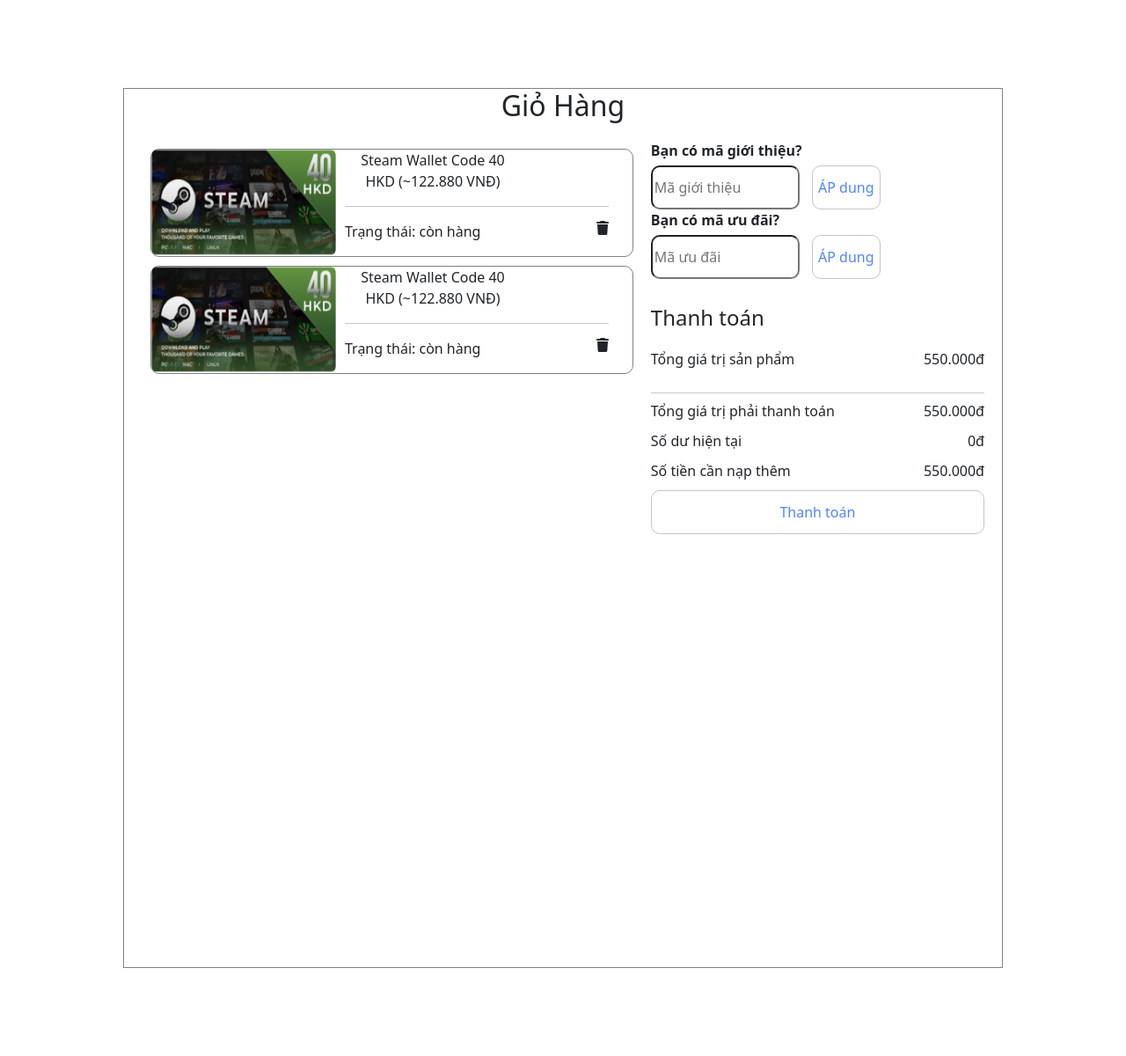
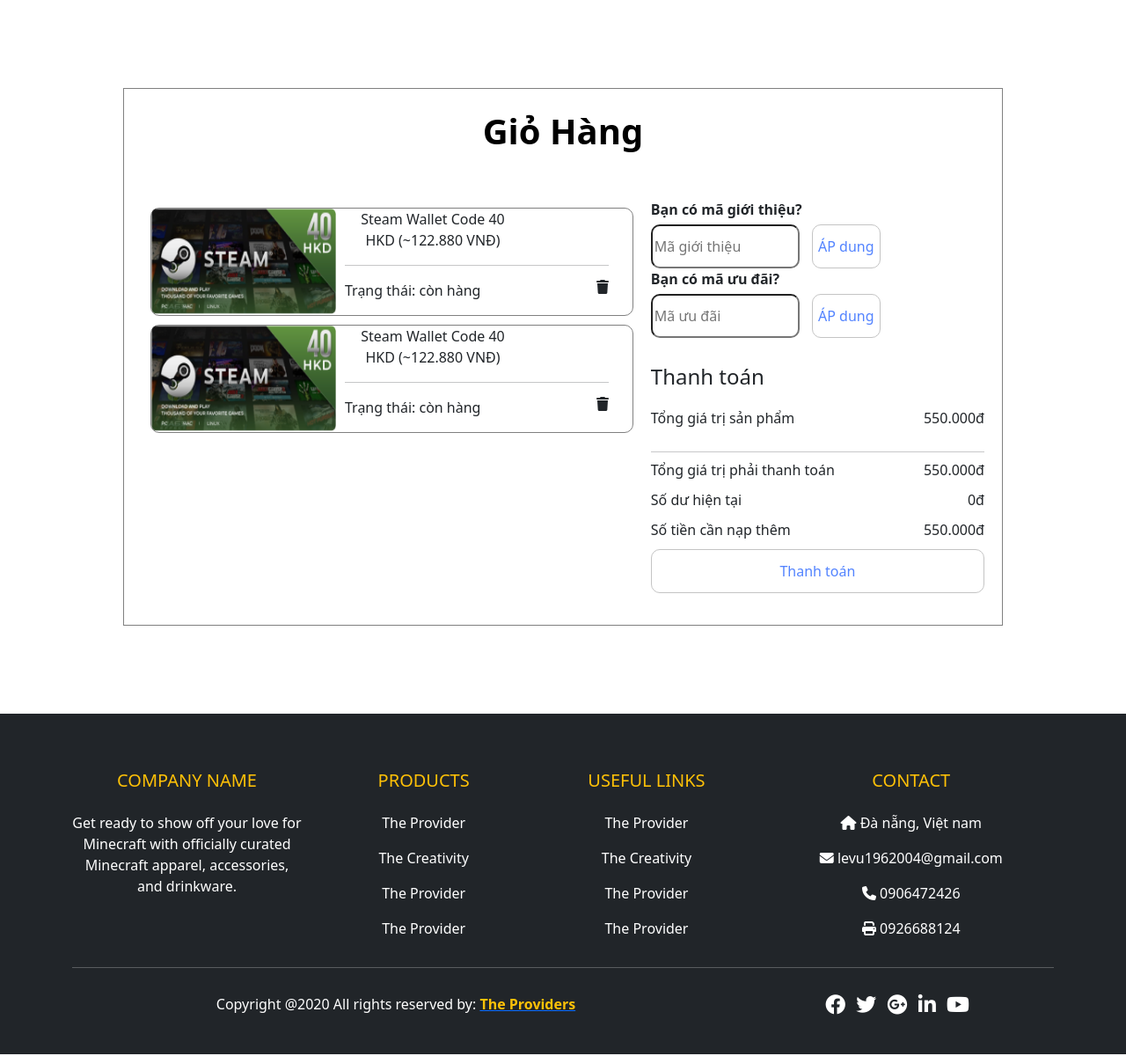
Before and after one commit to vutran22004023/webshopkey, a PHP site: page /cart.html in a window 1280 px wide. Shown: the part 184-1384 px from the top of the page at 88% size. Run offline with PHP 8.4, Linux system fonts and the light colour scheme.

Commit message:
update cart 2

```diff
--- a/cart.css
+++ b/cart.css
@@ -13,11 +13,20 @@
 
 .content-item {
     width: 1000px;
-    height: 1000px;
+    height: auto;
     background-color: #fff;
     text-align: center;
     margin: 100px 100px;
     border: 1px solid gray;
+}
+
+.content-item h2 {
+    color: #000;
+    font-size: 40px;
+    font-style: normal;
+    font-weight: 700;
+    line-height: normal;
+    margin: 20px 0 50px 0;
 }
 
 .item {
--- a/cart.html
+++ b/cart.html
@@ -126,5 +126,97 @@
                 </div>
             </div>
         </div>
+
+        <footer class="bg-dark text-white pt-5 pb-4">
+            <div class="container text-center text-md-left">
+                <div class="row text-center text-md-left">
+                    <div class="col-md-3 col-lg-3 col-xl-3 mx-auti mt-3">
+                        <h5 class="text-uppercase mb-4 font-weight-bold text-warning">Company Name</h5>
+                        <p>Get ready to show off your love for Minecraft with officially curated Minecraft apparel, accessories, and drinkware.</p>
+
+                    </div>
+                    <div class="col-md-2 col-lg-2 col-xl-2 mx-auto mt-3">
+                        <h5 class="text-uppercase mb-4 font-weight-bold text-warning"> Products </h5>
+                        <p>
+                            <a href="#" class="text-white" style="text-decoration: none;">The Provider</a>
+                        </p>
+                        <p>
+                            <a href="#" class="text-white" style="text-decoration: none;">The Creativity</a>
+                        </p>
+                        <p>
+                            <a href="#" class="text-white" style="text-decoration: none;">The Provider</a>
+                        </p>
+                        <p>
+                            <a href="#" class="text-white" style="text-decoration: none;">The Provider</a>
+                        </p>
+                    </div>
+
+                    <div class="col-md-3 col-lg-2 col-xl-2 mx-auto mt-3">
+                        <h5 class="text-uppercase mb-4 font-weight-bold text-warning">Useful links</h5>
+                        <p>
+                            <a href="#" class="text-white" style="text-decoration: none;">The Provider</a>
+                        </p>
+                        <p>
+                            <a href="#" class="text-white" style="text-decoration: none;">The Creativity</a>
+                        </p>
+                        <p>
+                            <a href="#" class="text-white" style="text-decoration: none;">The Provider</a>
+                        </p>
+                        <p>
+                            <a href="#" class="text-white" style="text-decoration: none;">The Provider</a>
+                        </p>
+                    </div>
+
+                    <div class="col-md-4 col-lg-3 col-x-3 mx-auto mt-3">
+                        <h5 class="text-uppercase mb-4 font-weight-bold text-warning">Contact</h5>
+                        <p>
+                            <i class="fas fa-home mr-3"></i> Đà nẵng, Việt nam
+                        </p>
+                        <p>
+                            <i class="fas fa-envelope mr-3"></i> levu1962004@gmail.com
+                        </p>
+                        <p>
+                            <i class="fas fa-phone mr-3"></i> 0906472426
+                        </p>
+                        <p>
+                            <i class="fas fa-print mr-3"></i> 0926688124
+                        </p>
+                    </div>
+                </div>
+                <hr class="mb-4">
+                <div class="row align-items-center">
+                    <div class="col-md-7 col-lg-8">
+                        <p>Copyright @2020 All rights reserved by:
+                            <a href="#">
+                                <strong class="text-warning">The Providers</strong>
+
+                            </a>
+                        </p>
+                    </div>
+
+                    <div class="col-md-5 col-lg-4">
+                        <div class="text-center text-md-right">
+                            <ul class="list-unstyled list-inline">
+                                <li class="list-inline-item">
+                                    <a href="#" class="btn-floating btn-sm text-white" style="font-size: 23px;"><i class="fab fa-facebook"></i></a>
+                                </li>
+                                <li class="list-inline-item">
+                                    <a href="#" class="btn-floating btn-sm text-white" style="font-size: 23px;"><i class="fab fa-twitter"></i></a>
+                                </li>
+                                <li class="list-inline-item">
+                                    <a href="#" class="btn-floating btn-sm text-white" style="font-size: 23px;"><i class="fab fa-google-plus"></i></a>
+                                </li>
+                                <li class="list-inline-item">
+                                    <a href="#" class="btn-floating btn-sm text-white" style="font-size: 23px;"><i class="fab fa-linkedin-in"></i></a>
+                                </li>
+                                <li class="list-inline-item">
+                                    <a href="#" class="btn-floating btn-sm text-white" style="font-size: 23px;"><i class="fab fa-youtube"></i></a>
+                                </li>
+                            </ul>
+                        </div>
+                    </div>
+                </div>
+            </div>
+        </footer>
 </body>
 </html>
```
